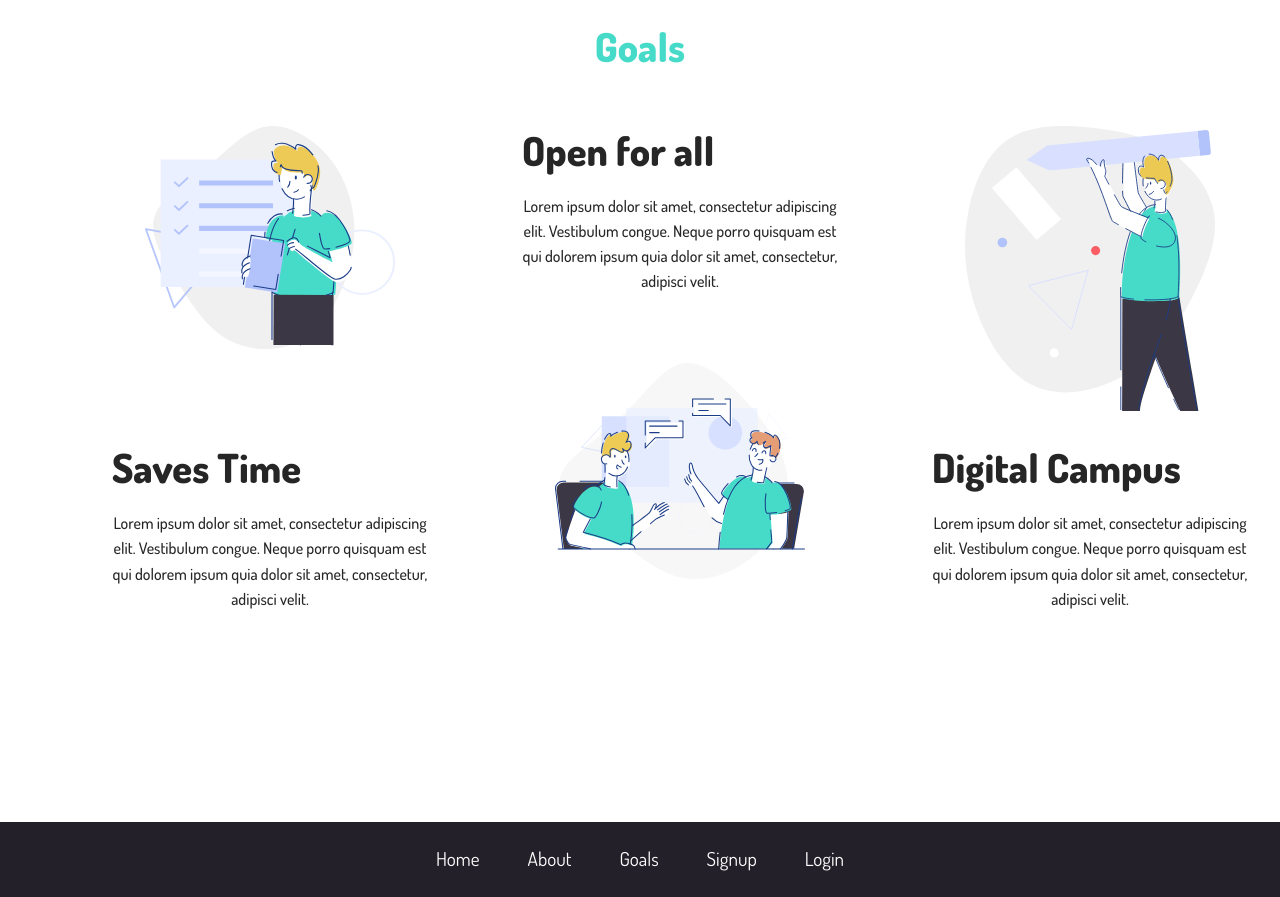
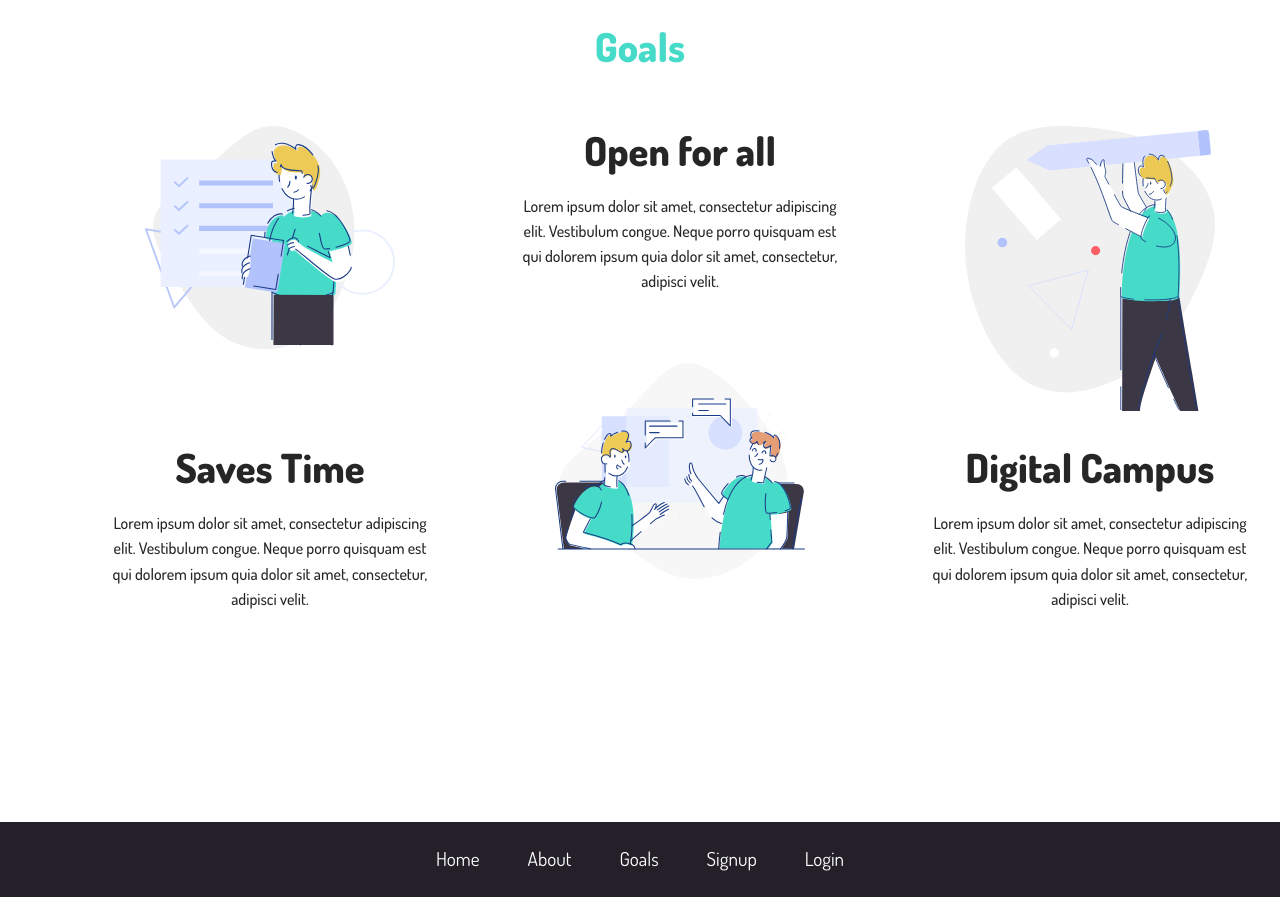
Before and after one commit to Dhrunit/student-corner-frontend, a React (Create React App) app: page / in a window 1280 px wide. Shown: the part 1660-2557 px from the top of the page. Built offline with nearby package versions, Linux system fonts and the light colour scheme.

Commit message:
Some cosmetic changes related to styles and links

```diff
--- a/src/index.css
+++ b/src/index.css
@@ -3,6 +3,9 @@
 	padding: 0;
 	box-sizing: border-box;
 	font-family: 'Dosis', sans-serif;
+}
+html {
+	scroll-behavior: smooth;
 }
 a {
 	text-decoration: none !important;
--- a/src/pages/loggedIn/components/Slider/Slider.js
+++ b/src/pages/loggedIn/components/Slider/Slider.js
@@ -35,6 +35,7 @@ class Slider extends Component {
 					collapsible
 					collapsed={this.state.collapsed}>
 					<div>
+						<Link to='/dashboard'>
 							<h1
 								className='logo'
 								style={{
@@ -44,6 +45,7 @@ class Slider extends Component {
 								}}>
 								SC
 							</h1>
+						</Link>
 					</div>
 					<Menu
 						style={{ fontSize: '1.1rem' }}
--- a/src/pages/notLoggedIn/Goals/Goals.js
+++ b/src/pages/notLoggedIn/Goals/Goals.js
@@ -16,7 +16,9 @@ export default function Goals() {
 						</div>
 						<div className='col'>
 							<div className='goals_heading'>
-								<h1>Open for all</h1>
+								<h1 style={{ textAlign: 'center' }}>
+									Open for all
+								</h1>
 							</div>
 							<p className='goals_subtitle'>
 								Lorem ipsum dolor sit amet, consectetur
@@ -32,7 +34,9 @@ export default function Goals() {
 					<div className='row'>
 						<div className='col'>
 							<div className='goals_heading'>
-								<h1>Saves Time</h1>
+								<h1 style={{ textAlign: 'center' }}>
+									Saves Time
+								</h1>
 							</div>
 							<p className='goals_subtitle'>
 								Lorem ipsum dolor sit amet, consectetur
@@ -50,7 +54,9 @@ export default function Goals() {
 						</div>
 						<div className='col'>
 							<div className='goals_heading'>
-								<h1>Digital Campus</h1>
+								<h1 style={{ textAlign: 'center' }}>
+									Digital Campus
+								</h1>
 							</div>
 							<p className='goals_subtitle'>
 								Lorem ipsum dolor sit amet, consectetur
--- a/src/pages/notLoggedIn/Goals/Goals.styles.css
+++ b/src/pages/notLoggedIn/Goals/Goals.styles.css
@@ -3,6 +3,7 @@
 	height: 100vh;
 	margin-top: 6rem;
 }
+
 .goals img {
 	width: 250px;
 }
--- a/src/pages/notLoggedIn/Home/Home.js
+++ b/src/pages/notLoggedIn/Home/Home.js
@@ -21,7 +21,7 @@ export class Home extends Component {
 							Lorem Ipsum is simply dummy text of the printing and
 							typesetting industry.
 						</p>
-						<Link className='btn-blue' to='/signup'>
+						<Link className='btn-blue' to='/auth'>
 							Get Started
 						</Link>
 					</div>
```
Lines whose indentation alone changed are shown as unchanged.
